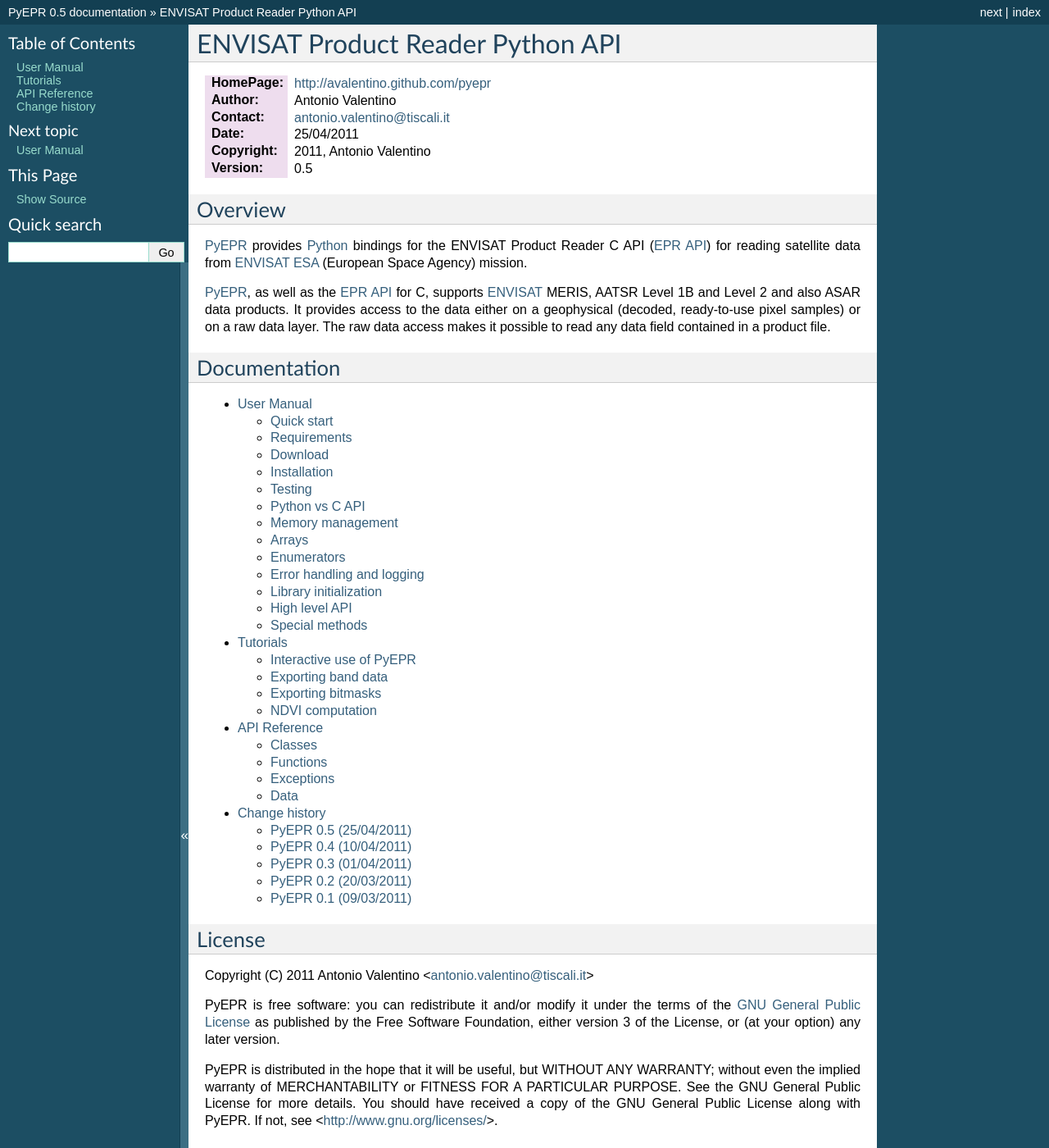
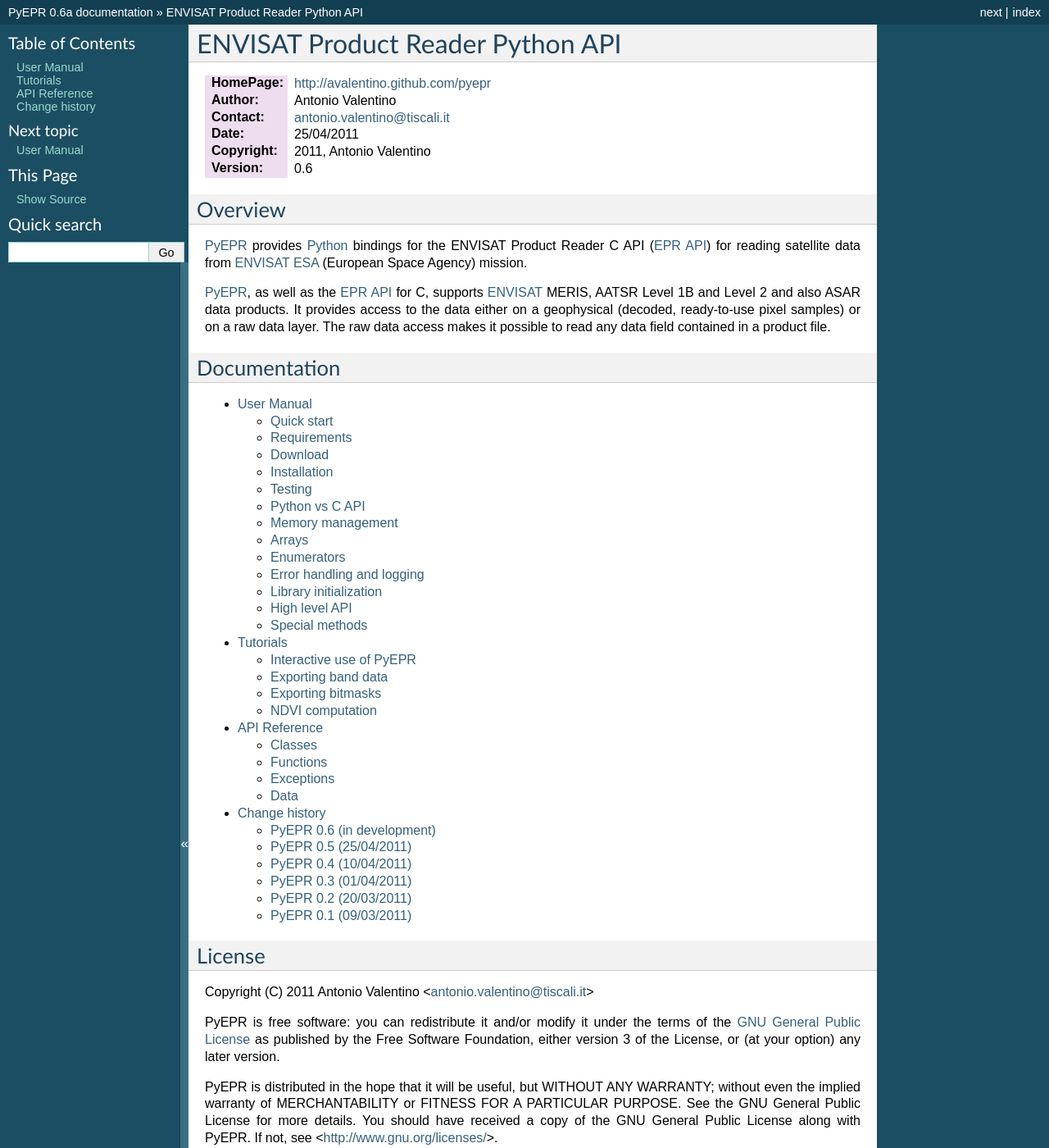
Before and after one commit to avalentino/pyepr, a Sphinx documentation site: the page built from doc/index.txt, in a window 1280 px wide and 1400 px high. Shown: the whole window at 82% size. Built offline with Sphinx 7.4.7, drawn with Linux system fonts in a browser that asks for light colours; formulas are drawn with MathJax 3; some of the changed text lies outside the part shown.

Commit message:
Post-release commit

```diff
--- a/README.txt
+++ b/README.txt
@@ -7,7 +7,7 @@
 :Contact:   antonio.valentino@tiscali.it
 :Date:      25/04/2011
 :Copyright: 2011, Antonio Valentino <antonio.valentino@tiscali.it>
-:Version:   0.5
+:Version:   0.6
 
 
 Introduction
--- a/doc/NEWS.txt
+++ b/doc/NEWS.txt
@@ -1,5 +1,10 @@
 Change history
 ==============
+
+PyEPR 0.6 (in development)
+--------------------------
+
+@TBW
 
 
 PyEPR 0.5 (25/04/2011)
--- a/doc/conf.py
+++ b/doc/conf.py
@@ -63,9 +63,9 @@
 # built documents.
 #
 # The short X.Y version.
-version = '0.5'
+version = '0.6'
 # The full version, including alpha/beta/rc tags.
-release = '0.5'
+release = '0.6a'
 
 # The language for content autogenerated by Sphinx. Refer to documentation
 # for a list of supported languages.
--- a/doc/index.txt
+++ b/doc/index.txt
@@ -7,7 +7,7 @@
 :Contact:   antonio.valentino@tiscali.it
 :Date:      25/04/2011
 :Copyright: 2011, Antonio Valentino
-:Version:   0.5
+:Version:   0.6
 
 
 .. only:: html
--- a/doc/interactive_use.txt
+++ b/doc/interactive_use.txt
@@ -71,7 +71,7 @@
         .. _ESA: http://earth.esa.int
 
     In [3]: epr.__version__, epr.EPR_C_API_VERSION
-    Out[3]: ('0.5', '2.2')
+    Out[3]: ('0.6', '2.2')
 
 Docstrings are available for almost all classes, methods and functions in
 the :mod:`epr` and they can be displayed using the :func:`help` python_
--- a/setup.py
+++ b/setup.py
@@ -32,7 +32,7 @@
 
 setup(
     name='pyepr',
-    version='0.5',
+    version='0.6',
     author='Antonio Valentino',
     author_email='antonio.valentino@tiscali.it',
     url='http://avalentino.github.com/pyepr',
```
Also changed, not shown: 1 other file.
